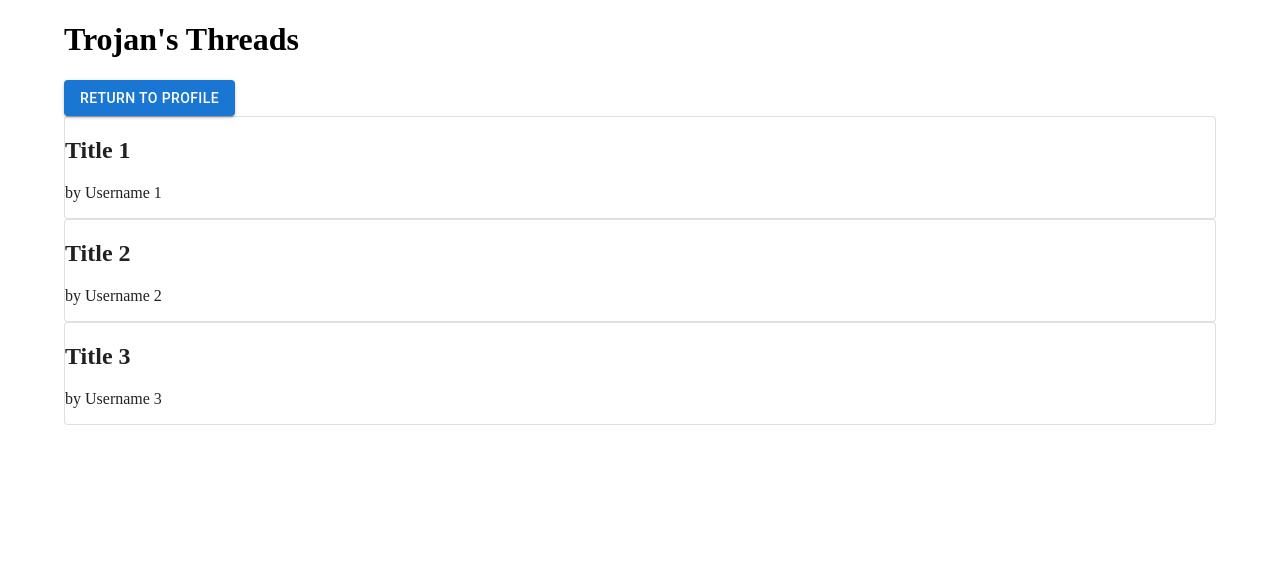
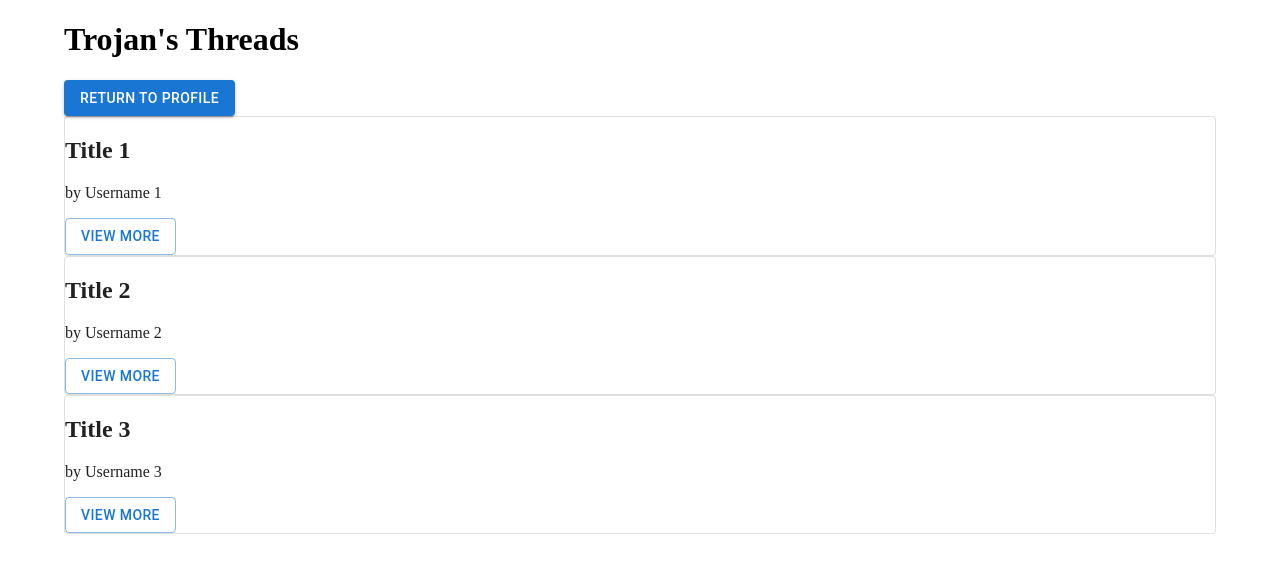
Before and after one commit to jennykim515/trojanchat, a React (Create React App) app in the folder frontend/: page / in a window 1280 px wide. Shown: the top 572 px of the page. Built offline with nearby package versions, Linux system fonts and the light colour scheme; the HTML template or start-up script is replaced by a standard one.

Commit message:
user thread

```diff
--- a/frontend/src/App.js
+++ b/frontend/src/App.js
@@ -1,6 +1,6 @@
 import './App.css';
 import { createContext, useState } from "react"
-import ChatThreads from './pages/ChatThreads';
+import UserThreads from './pages/ChatThreads';
 
 export const AppContext = createContext(null)
 
@@ -16,7 +16,7 @@ function App() {
   return (
     <AppContext.Provider value={{ user, setUser }}>
       {/* add components */}
-      <ChatThreads />
+      <UserThreads />
     </AppContext.Provider>
   );
 }
--- a/frontend/src/components/Thread.jsx
+++ b/frontend/src/components/Thread.jsx
@@ -1,5 +1,5 @@
 import Card from '@mui/material/Card'
-
+import Button from '@mui/material/Button'
 // props: title, username, date, num comments
 const Thread = (props) => {
     console.log(props);
@@ -8,6 +8,12 @@ const Thread = (props) => {
         <Card variant="outlined">
             <h2>{threadinfo.title}</h2>
             <p>by {threadinfo.username}</p>
+            <Button
+                variant="outlined"
+                onClick={() => {
+                    console.log("Clicked");
+                }}
+            >View More</Button>
         </Card>
     )
 }
--- a/frontend/src/pages/ChatThreads.jsx
+++ b/frontend/src/pages/ChatThreads.jsx
@@ -4,7 +4,7 @@ import Thread from "../components/Thread";
 import Container from '@mui/material/Container'
 import Button from '@mui/material/Button'
 
-export default function ChatThreads() {
+export default function UserThreads() {
     const [threadData, setThreadData] = useState([]);
 
     useEffect(() => {
@@ -12,7 +12,7 @@ export default function ChatThreads() {
     }, [])
 
     const getThreadData = () => {
-        // api call
+        // [GET] api call to fetch info about other user's thread
         setThreadData([
             {
                 title: "Title 1",
@@ -36,8 +36,11 @@ export default function ChatThreads() {
             <h1>{user.name}'s Threads</h1>
             <Button variant="contained">Return to Profile</Button>
 
-            {threadData.map((thread, i) => {
-                return (<Thread threadInfo={thread}/>)
+            {threadData && threadData.map((thread, i) => {
+                return (<Thread
+                    key={i}
+                    threadInfo={thread}
+                />)
             })}
         </Container>
     )
```
